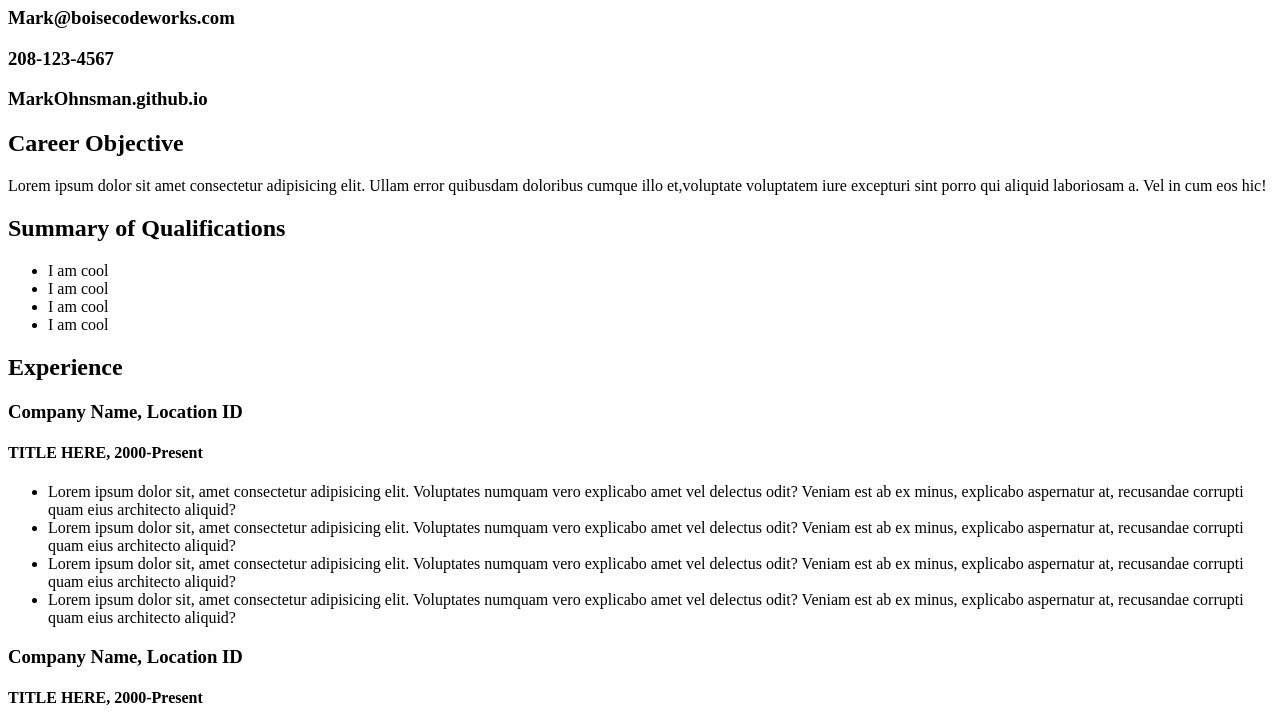
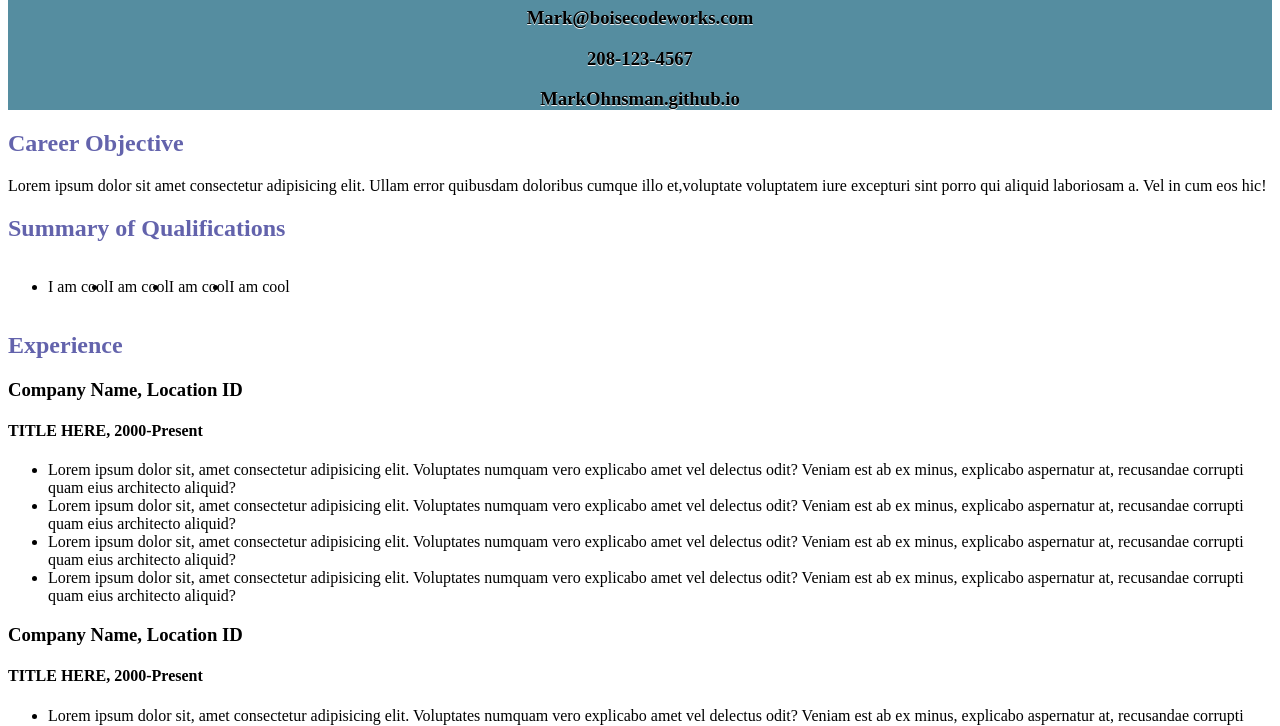
Before and after one commit to BoiseCodeWorks/fall-resume, a plain HTML site: page index.html in a window 1280 px wide. Shown: the part 73-799 px from the top of the page. Drawn offline with Linux system fonts and the light colour scheme.

Commit message:
Adds styling

```diff
--- a/index.html
+++ b/index.html
@@ -6,6 +6,7 @@
   <meta name="viewport" content="width=device-width, initial-scale=1.0">
   <meta http-equiv="X-UA-Compatible" content="ie=edge">
   <title>Mark Ohnsman</title>
+  <link rel="stylesheet" href="styles.css">
 </head>
 
 <body>
--- a/styles.css
+++ b/styles.css
@@ -0,0 +1,21 @@
+/*  header selects <header>
+    .my-header selects <header class="my-header">
+    #my-header selects <header id="my-header">*/
+header {
+    text-align: center;
+    background-color: rgb(85, 141, 160);
+    text-shadow: 0px 1px whitesmoke;
+}
+
+main h1 {
+  color: rgb(99, 99, 172);
+}
+
+/* ':' indicates a sudoclass */
+main li:hover{
+  color: red;
+}
+
+#summary ul {
+      display: inline-flex;
+}
```
